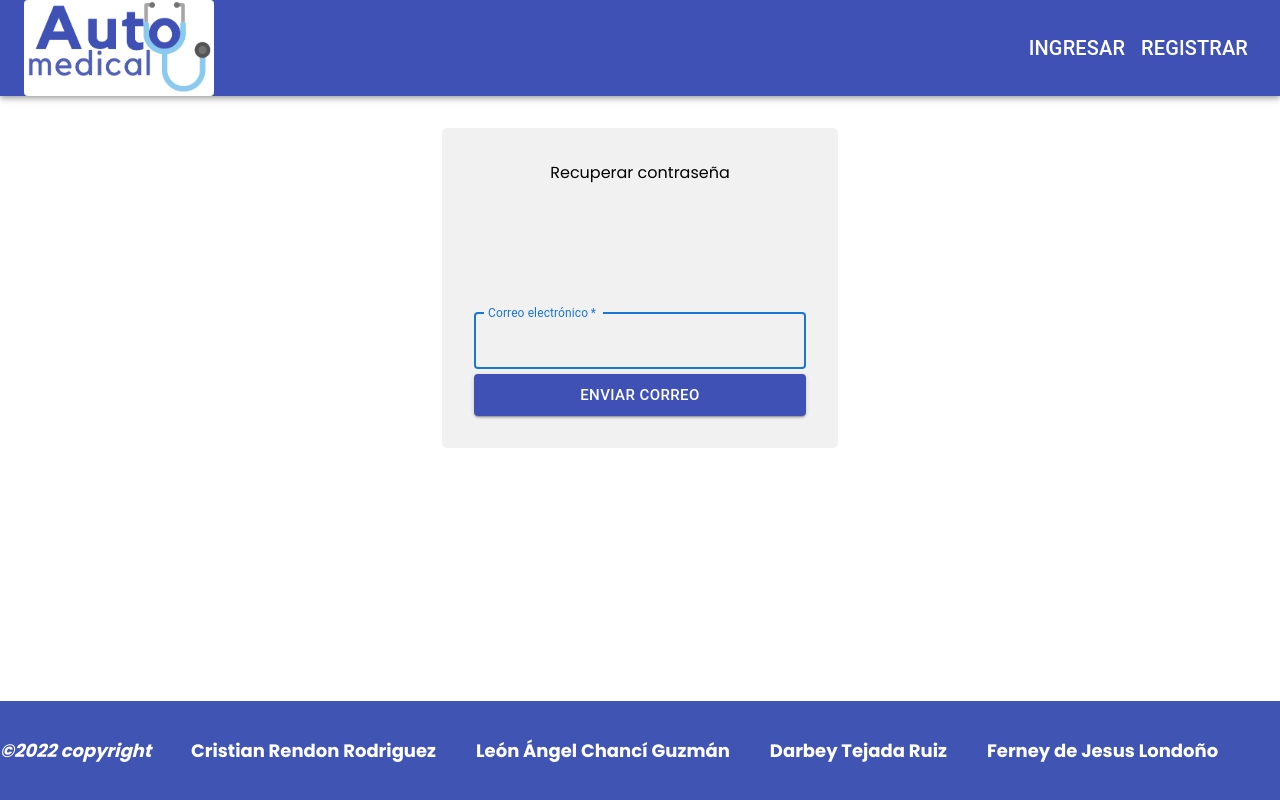
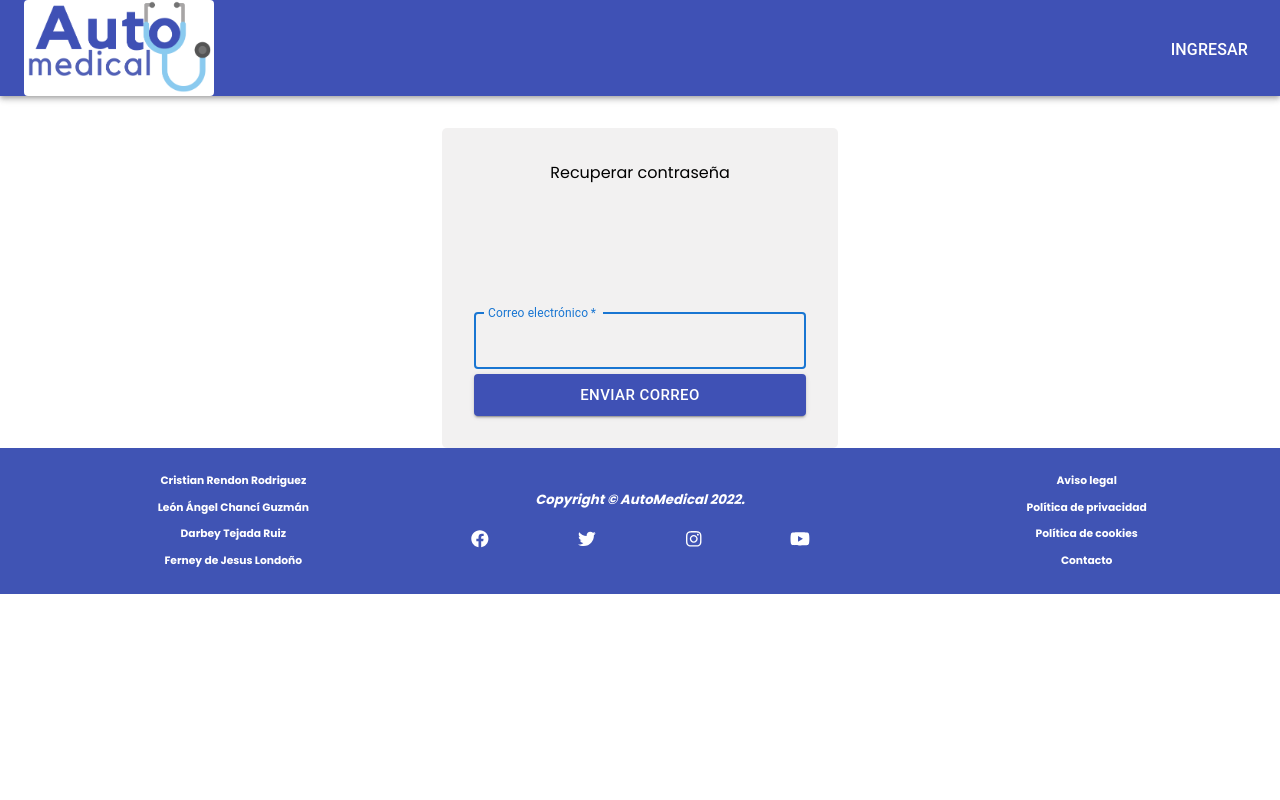
Before and after one commit to CRISTIANRENDON17/AutoMedical, a React (Create React App) app: page /Recover in a window 1280 px wide. Built offline with nearby package versions, Linux system fonts and the light colour scheme.

Commit message:
Cambios Frontend Footer and NavBar

```diff
--- a/src/components/AppBar/AppBar.css
+++ b/src/components/AppBar/AppBar.css
@@ -1,11 +1,14 @@
-.QuitarEstilo{
+.styleButtonsNav{
     text-decoration: none;
     color: inherit;
-
+    font-size: 1rem;;
 }
-.QuitarEstilo:link{
+.styleButtonsNav:hover{
+    color:rgb(226, 226, 226);
+}
+.styleButtonsNav:link{
     text-decoration: none;
 }
-.QuitarEstilo:visited{
+.styleButtonsNav:visited{
     text-decoration: none;
 }
--- a/src/components/AppBar/AppBar.js
+++ b/src/components/AppBar/AppBar.js
@@ -41,23 +41,11 @@ export default function AppBar({data}) {
               <Typography variant="h6" className={classes.login}>
                 <NavLink
                   activeclassname="active"
-                  className={"QuitarEstilo"}
+                  className={"styleButtonsNav"}
                   exact
                   to="/Login"
                 >
-                  Ingresar
-                </NavLink>
-              </Typography>
-            </Button>
-            <Button color="inherit">
-              <Typography variant="h6" className={classes.registry}>
-                <NavLink
-                  activeclassname="active"
-                  className={"QuitarEstilo"}
-                  exact
-                  to="/Registry"
-                >
-                  Registrar
+                Ingresar
                 </NavLink>
               </Typography>
             </Button>
--- a/src/components/BoxSx/BoxSx.js
+++ b/src/components/BoxSx/BoxSx.js
@@ -5,25 +5,15 @@ import "./BoxSx.css";
 export default function BoxSx() {
   return (
     <div>
-      <br></br>
       <Box
         sx={{
           center:'center',
           width: '100%',
           height: 300,
-        backgroundColor: "primary.dark",
-        "&:hover": {
-          backgroundColor: "primary.main",
-          opacity: [0.9, 0.8, 0.7],
-        },
+          backgroundColor: "primary",
         }}
       >
-      <br>
-      </br>
-      <br>
-      </br>
-      <h1><p>Preciona iniciar sesion o Registrar</p></h1>
-
+        <p>Automedical</p>
       </Box>
     </div>
   );
--- a/src/components/Footer/Footer.css
+++ b/src/components/Footer/Footer.css
@@ -5,12 +5,4 @@ footer {
     text-align: center;
     background: #4054b4;
     color: white;
-    position: fixed;
-
 }
-
-footer h3 {
-    display: flex;
-    align-items: center;
-    font-size: 18px;
-}
--- a/src/components/Footer/Footer.js
+++ b/src/components/Footer/Footer.js
@@ -1,20 +1,56 @@
 import * as React from "react";
+import Grid from '@material-ui/core/Grid';
+import {FontAwesomeIcon} from '@fortawesome/react-fontawesome';
+import {faFacebook, faTwitter, faInstagram, faYoutube} from '@fortawesome/free-brands-svg-icons'
 import "./Footer.css";
 
 export default function Footer() {
   return (
     <div>
-      <br></br>
       <footer>
-        <h3>
-          <i className="fa fa-copyright" aria-hidden="true">
-            ©2022 copyright
-          </i>
-          <ol>Cristian Rendon Rodriguez</ol>
-          <ol>León Ángel Chancí Guzmán</ol>
-          <ol>Darbey Tejada Ruiz</ol>
-          <ol>Ferney de Jesus Londoño</ol>
-        </h3>
+          <Grid container>
+            {/* Primer columna */}
+            <Grid item xs={12} sm={12} md={4} lg={4}>
+              <h6>
+                <ol>Cristian Rendon Rodriguez</ol>
+                <ol>León Ángel Chancí Guzmán</ol>
+                <ol>Darbey Tejada Ruiz</ol>
+                <ol>Ferney de Jesus Londoño</ol>
+              </h6>
+            </Grid>
+            <Grid item xs={12} sm={12} md={4} lg={4}>
+              <h5>
+                <br></br>
+                <i className="fa fa-copyright" aria-hidden="true">
+                  Copyright © AutoMedical 2022.
+                </i>
+                <br></br>
+                <br></br>
+                <Grid container>
+                  <Grid item xs={3} sm={3} md={3} lg={3}>
+                    <FontAwesomeIcon icon= {faFacebook} size='lg'/>
+                  </Grid>
+                  <Grid item xs>
+                    <FontAwesomeIcon icon= {faTwitter} size='lg'/>
+                  </Grid>
+                  <Grid item xs>
+                    <FontAwesomeIcon icon= {faInstagram} size='lg'/>
+                  </Grid>
+                  <Grid item xs>
+                    <FontAwesomeIcon icon= {faYoutube} size='lg'/>
+                  </Grid>
+                </Grid>
+              </h5>
+            </Grid>
+            <Grid item xs={12} sm={12} md={4} lg={4}>
+              <h6>
+                <ol>Aviso legal</ol>
+                <ol>Política de privacidad</ol>
+                <ol>Política de cookies</ol>
+                <ol>Contacto</ol>
+              </h6>
+            </Grid>
+          </Grid>
       </footer>
     </div>
   );
--- a/src/components/Registry/RegistryForm.js
+++ b/src/components/Registry/RegistryForm.js
@@ -313,10 +313,6 @@ export default function RegistryForm(props) {
             </Grid>
           </Grid>
           <div id="Alert"></div>
-          <br></br>
-          <br></br>
-          <br></br>
-          <br></br>
       </form>
     </div>
   );
```
Lines whose indentation alone changed are shown as unchanged.
